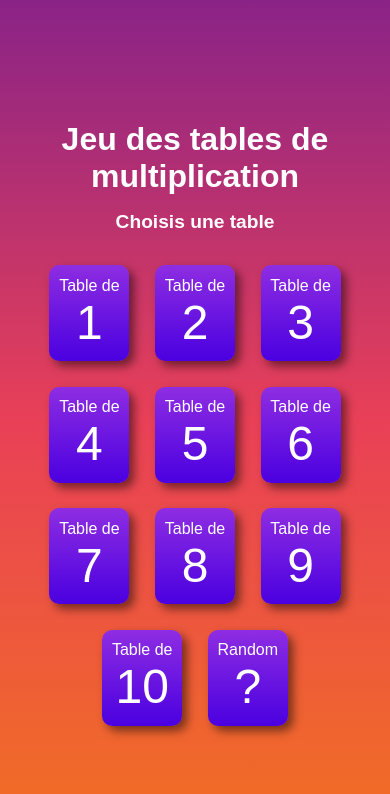
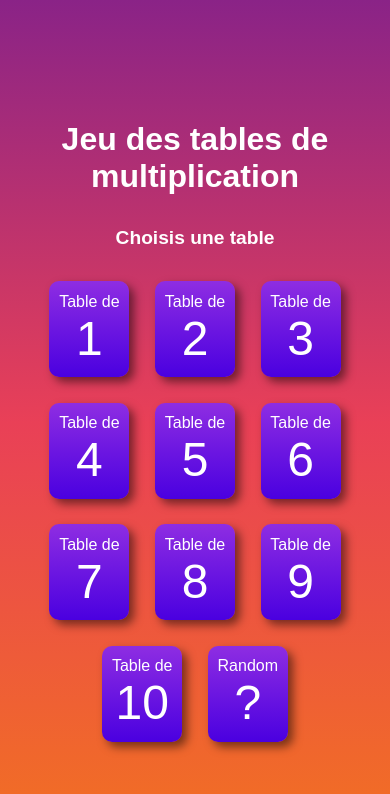
Before and after one commit to ByVaincent/jeux-tables-de-multiplications, a plain HTML site: page index.html in a window 390 px wide. Drawn offline with Linux system fonts and the light colour scheme.

```diff
--- a/style.css
+++ b/style.css
@@ -463,7 +463,7 @@ form div {
     }
 
     h1 {
-        margin: 0.5em 0.5em;
+        margin: 1em 0.5em;
         font-size: 2em;
     }
 
```
Also changed, not shown: readme.txt.
